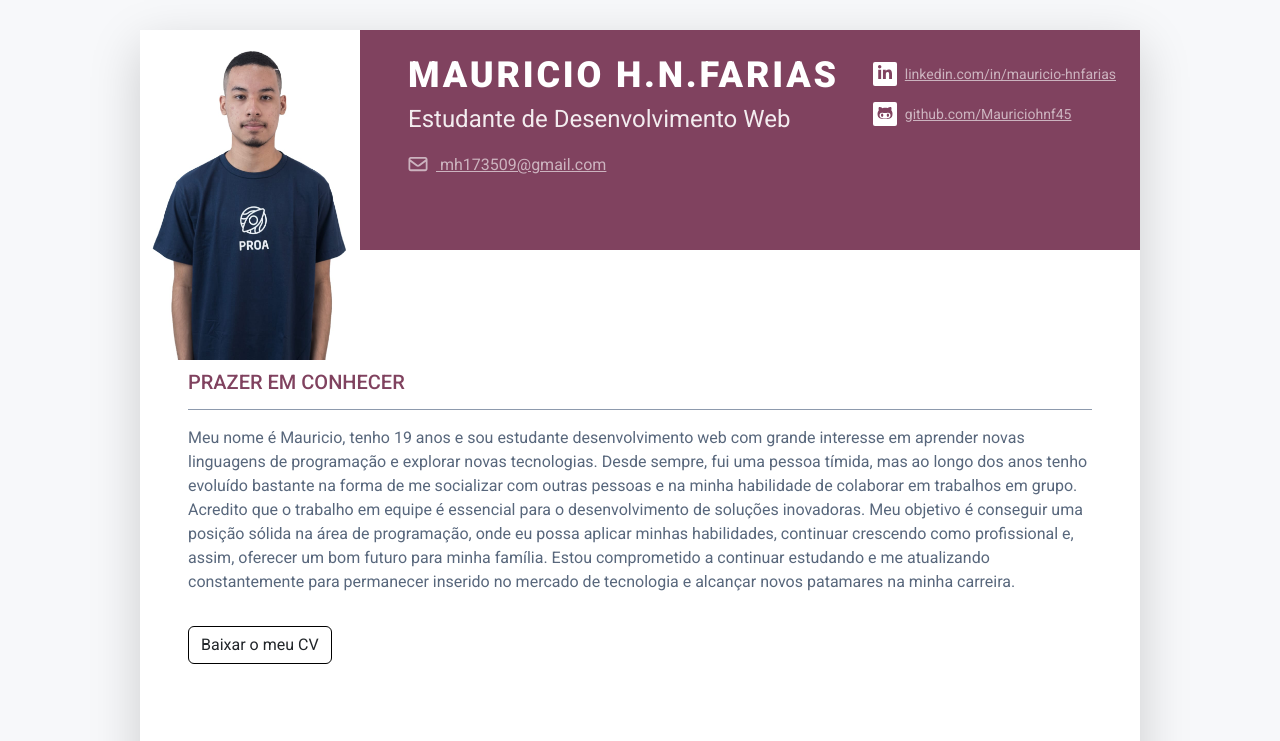
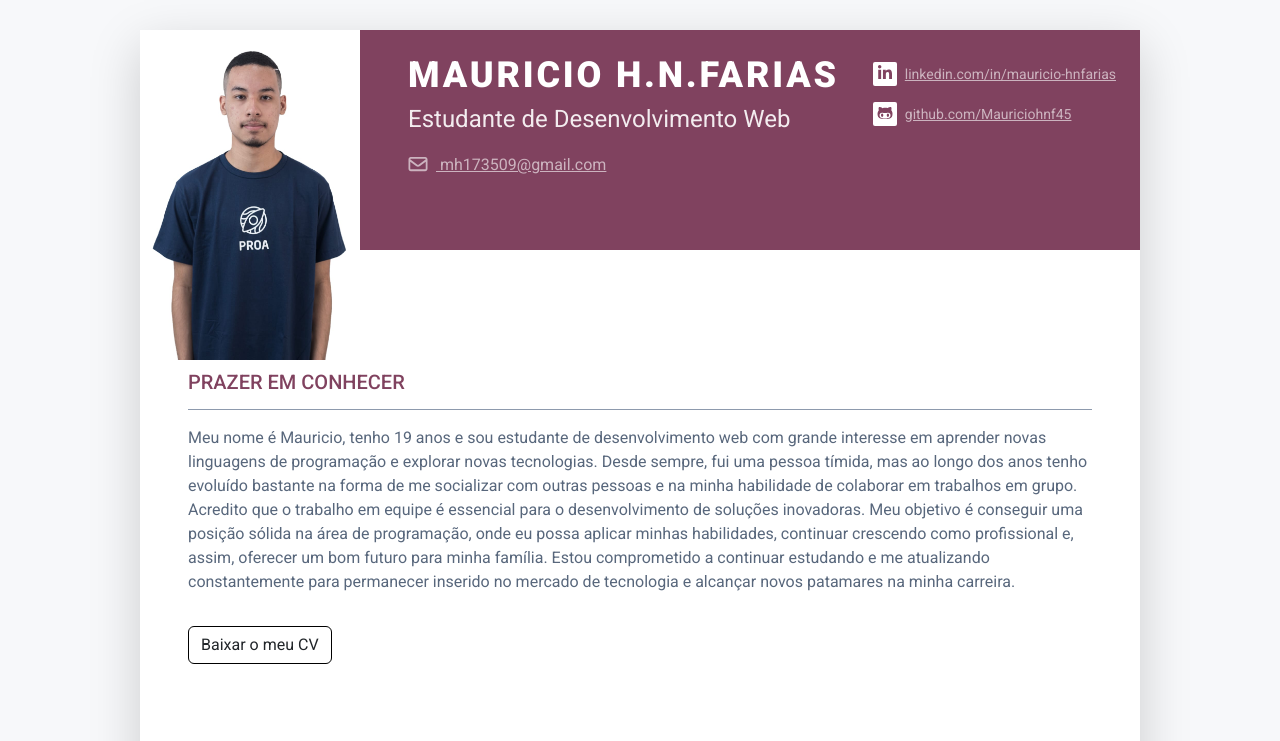
Before and after one commit to Mauriciohnf45/MapadeCarreira, a plain HTML site: page index.html in a window 1280 px wide. Shown: the top 741 px of the page. Drawn offline with Linux system fonts and the light colour scheme.

Commit message:
Update index.html

```diff
--- a/index.html
+++ b/index.html
@@ -77,7 +77,7 @@
 				<section class="resume-section summary-section mb-5">
 					<h2 class="resume-section-title text-uppercase font-weight-bold pb-3 mb-3">Prazer em Conhecer</h2>
 					<div class="resume-section-content">
-						<p class="mb-0"> Meu nome é Mauricio, tenho 19 anos e sou estudante desenvolvimento web com grande interesse em aprender novas linguagens de programação e explorar novas tecnologias. Desde sempre, fui uma pessoa tímida, mas ao longo dos anos tenho evoluído bastante na forma de me socializar com outras pessoas e na minha habilidade de colaborar em trabalhos em grupo. Acredito que o trabalho em equipe é essencial para o desenvolvimento de soluções inovadoras. Meu objetivo é conseguir uma posição sólida na área de programação, onde eu possa aplicar minhas habilidades, continuar crescendo como profissional e, assim, oferecer um bom futuro para minha família. Estou comprometido a continuar estudando e me atualizando constantemente para permanecer inserido no mercado de tecnologia e alcançar novos patamares na minha carreira.</p>
+						<p class="mb-0"> Meu nome é Mauricio, tenho 19 anos e sou estudante de desenvolvimento web com grande interesse em aprender novas linguagens de programação e explorar novas tecnologias. Desde sempre, fui uma pessoa tímida, mas ao longo dos anos tenho evoluído bastante na forma de me socializar com outras pessoas e na minha habilidade de colaborar em trabalhos em grupo. Acredito que o trabalho em equipe é essencial para o desenvolvimento de soluções inovadoras. Meu objetivo é conseguir uma posição sólida na área de programação, onde eu possa aplicar minhas habilidades, continuar crescendo como profissional e, assim, oferecer um bom futuro para minha família. Estou comprometido a continuar estudando e me atualizando constantemente para permanecer inserido no mercado de tecnologia e alcançar novos patamares na minha carreira.</p>
 
 						<!-- Altere o link para um PDF do seu Curriculo -->
 						<a class="btn" href="https://drive.google.com/file/d/1goYhiGvivWzJ4_aoG-zMI0wRhps_tLxn/view?usp=drivesdk">Baixar o meu CV</a>
```
